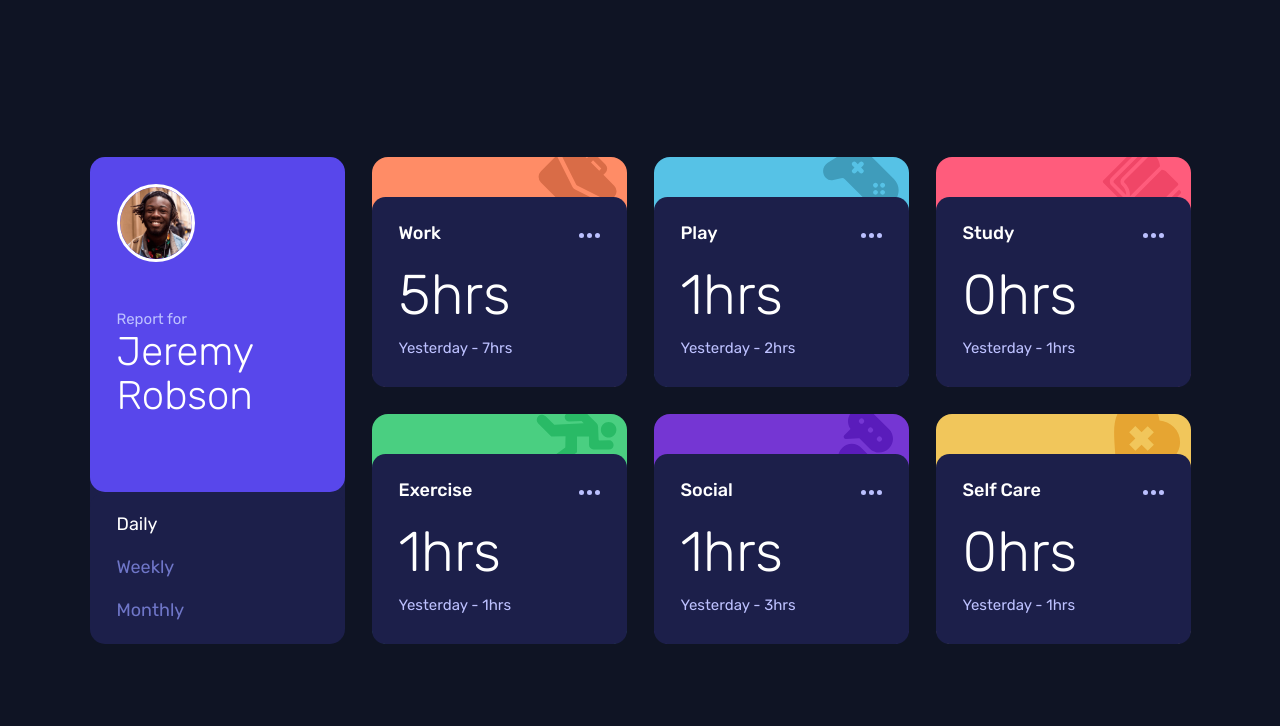
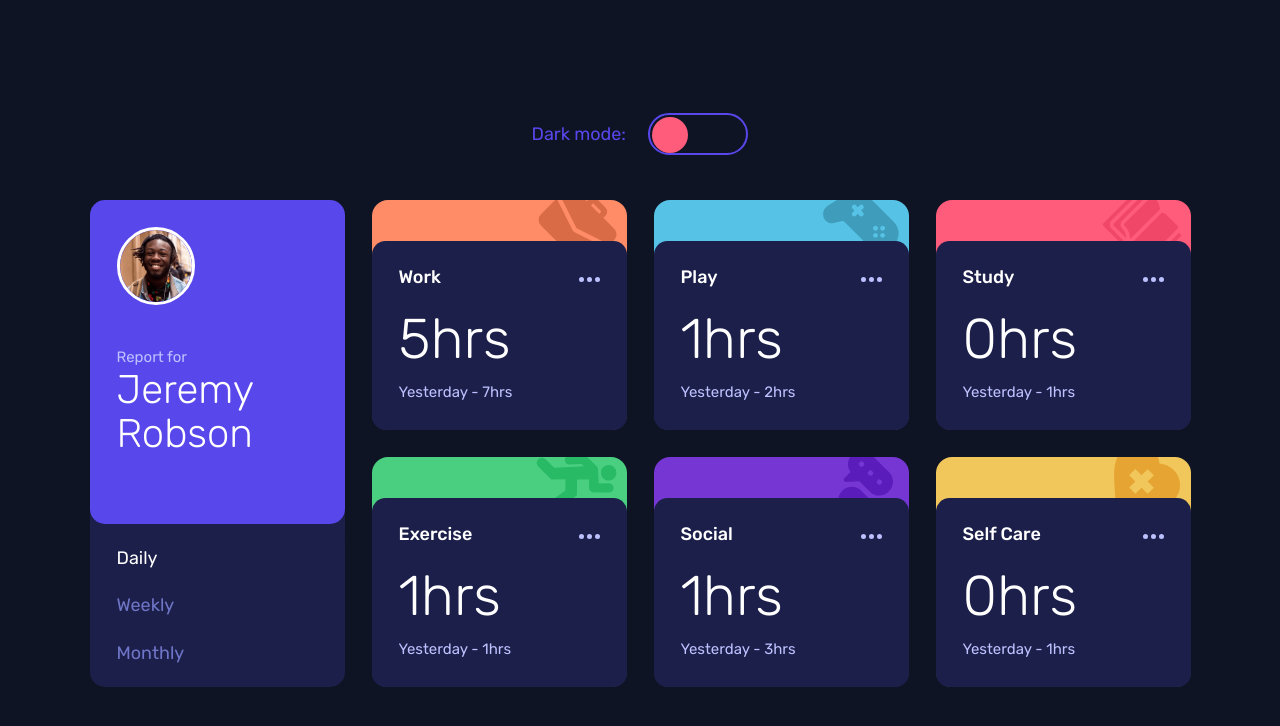
Before and after one commit to DavidPokrajac/Time-Tracking-Dashboard, a Next.js app: page / in a window 1280 px wide. Shown: the top 726 px of the page. Built offline with nearby package versions, Linux system fonts and the light colour scheme.

Commit message:
Added and styled input checkbox to toggle between light and dark mode

```diff
--- a/src/app/components/Card.tsx
+++ b/src/app/components/Card.tsx
@@ -17,7 +17,7 @@ export interface CardProps {
 export default function Card({ data, timeframe }: CardProps) {
     return (
         <div className="card-frame">
-            <div className="card bg-neutral-darkBlue rounded-xl p-6 hover:bg-[#33397A] hover:cursor-pointer transition delay-50 duration-300 ease-out">
+            <div className="card text-black bg-white dark:text-white dark:bg-neutral-darkBlue rounded-xl p-6 dark:hover:bg-[#33397A] hover:cursor-pointer transition delay-50 duration-300 ease-out">
                 <a className="float-right mt-2">
                     <Image
                         src="/images/icon-ellipsis.svg"
--- a/src/app/components/CardContainer.tsx
+++ b/src/app/components/CardContainer.tsx
@@ -33,7 +33,7 @@ export default function CardContainer({ data }: CardContainerProps) {
 
     return (
         <>
-            <div className="grid col-start-2 col-end-3 md:col-start-2 md:col-span-3 md:row-start-1 md:row-end-2 md:grid-cols-subgrid lg:col-start-2 lg:col-end-3 lg:row-start-1 lg:row-span-2">
+            <div className="grid col-start-2 col-end-3 md:col-start-2 md:col-span-3 md:row-start-1 md:row-end-2 md:grid-cols-subgrid lg:col-start-2 lg:col-end-3 lg:row-start-1 lg:row-span-2 ">
                 <ProfileCard />
                 <div className="buttons-container bg-neutral-darkBlue flex flex-row justify-between md:flex-col md:justify-evenly items-start px-8 py-4 md:px-0 md:pr-6 md:py-0 lg:px-6 rounded-[15px]">
                     <Button
--- /dev/null
+++ b/src/app/components/Input.tsx
@@ -0,0 +1,52 @@
+"use client";
+
+import { useState, useEffect } from "react";
+
+export default function Input() {
+    const [darkMode, setDarkMode] = useState<boolean>(false);
+    useEffect(() => {
+        if (
+            localStorage.getItem("color-theme") === "dark" ||
+            (!("color-theme" in localStorage) &&
+                window.matchMedia("(prefers-color-scheme: dark)").matches)
+        ) {
+            document.documentElement.classList.add("dark");
+        } else {
+            document.documentElement.classList.remove("dark");
+        }
+
+        if (localStorage.getItem("color-theme")) {
+            if (localStorage.getItem("color-theme") === "light") {
+                document.documentElement.classList.add("dark");
+                localStorage.setItem("color-theme", "dark");
+                localStorage.setItem("saved", "true");
+            } else {
+                document.documentElement.classList.remove("dark");
+                localStorage.setItem("color-theme", "light");
+                localStorage.setItem("saved", "false");
+            }
+        } else {
+            if (document.documentElement.classList.contains("dark")) {
+                document.documentElement.classList.remove("dark");
+                localStorage.setItem("color-theme", "light");
+                localStorage.setItem("saved", "false");
+            } else {
+                document.documentElement.classList.add("dark");
+                localStorage.setItem("color-theme", "dark");
+                localStorage.setItem("saved", "true");
+            }
+        }
+    }, [darkMode]);
+
+    return (
+        <span className="text-primary-blue mb-10 mx-auto flex items-center gap-5">
+            Dark mode:
+            <label>
+                <input
+                    type="checkbox"
+                    onChange={() => setDarkMode(!darkMode)}
+                />
+            </label>
+        </span>
+    );
+}
--- a/src/app/components/ProfileCard.tsx
+++ b/src/app/components/ProfileCard.tsx
@@ -2,13 +2,13 @@ import Image from "next/image";
 
 export default function ProfileCard() {
     return (
-        <div className="bg-primary-blue rounded-[15px] p-6 flex flex-row md:grid md:col-start-1 md:col-span-2">
+        <div className="bg-gray-50 text-primary-blue dark:bg-primary-blue dark:text-white rounded-[15px] p-6 flex flex-row md:grid md:col-start-1 md:col-span-2 border-2 border-solid border-neutral-veryDarkBlue dark:border-none">
             <Image
                 src="/images/image-jeremy.png"
                 width={78}
                 height={78}
                 alt="A mugshot of a person"
-                className="row-start-1 col-start-1 col-end-2 border-[3px] border-solid border-white rounded-full"
+                className="row-start-1 col-start-1 col-end-2 border-[3px] border-solid border-primary-blue dark:border-white rounded-full"
             />
             <div className="grid md:grid-rows-[min-content_1fr] col-start-2 col-end-3 row-start-1 ml-6 md:col-start-1 md:col-end-2 md:row-start-2 md:ml-0">
                 <p className="report text-[0.83333rem] row-start-1 text-[var(--clr-neutral-pale-blue)]">
--- a/src/app/globals.css
+++ b/src/app/globals.css
@@ -1,85 +1,6 @@
 @tailwind base;
 @tailwind components;
 @tailwind utilities;
-
-*,
-*::before,
-*::after {
-    box-sizing: border-box;
-}
-
-html {
-    -moz-text-size-adjust: none;
-    -webkit-text-size-adjust: none;
-    text-size-adjust: none;
-}
-
-body,
-h1,
-h2,
-h3,
-h4,
-p,
-figure,
-blockquote,
-dl,
-dd {
-    margin-block-end: 0;
-}
-
-ul[role="list"],
-ol[role="list"] {
-    list-style: none;
-}
-
-body {
-    min-height: 100vh;
-    line-height: 1.5;
-}
-
-h1,
-h2,
-h3,
-h4,
-button,
-input,
-label {
-    line-height: 1.1;
-}
-
-h1,
-h2,
-h3,
-h4 {
-    text-wrap: balance;
-}
-
-a:not([class]) {
-    text-decoration-skip-ink: auto;
-    color: currentColor;
-}
-
-img,
-picture {
-    max-width: 100%;
-    display: block;
-}
-
-input,
-button,
-textarea,
-select {
-    font-family: inherit;
-    font-size: inherit;
-}
-
-textarea:not([rows]) {
-    min-height: 10em;
-}
-
-:target {
-    scroll-margin-block: 5ex;
-}
 
 .card-frame {
     position: relative;
@@ -180,6 +101,114 @@ textarea:not([rows]) {
     place-self: end start;
 }
 
+html:has(:not([class*="dark"])) .card-frame:nth-of-type(2) .card {
+    border: 2px solid var(--clr-primary-work);
+    color: var(--clr-primary-work);
+
+    .card-stats p:last-child {
+        color: hsla(15, 100%, 70%, 0.6);
+    }
+}
+
+html:has(:not([class*="dark"])) .card-frame:nth-of-type(3) .card {
+    border: 2px solid var(--clr-primary-play);
+    color: var(--clr-primary-play);
+
+    .card-stats p:last-child {
+        color: hsla(195, 74%, 62%, 0.8);
+    }
+}
+
+html:has(:not([class*="dark"])) .card-frame:nth-of-type(4) .card {
+    border: 2px solid var(--clr-primary-study);
+    color: var(--clr-primary-study);
+
+    .card-stats p:last-child {
+        color: hsla(348, 100%, 68%, 0.8);
+    }
+}
+
+html:has(:not([class*="dark"])) .card-frame:nth-of-type(5) .card {
+    border: 2px solid var(--clr-primary-exercise);
+    color: var(--clr-primary-exercise);
+
+    .card-stats p:last-child {
+        color: hsla(145, 58%, 55%, 0.8);
+    }
+}
+
+html:has(:not([class*="dark"])) .card-frame:nth-of-type(6) .card {
+    border: 2px solid var(--clr-primary-social);
+    color: var(--clr-primary-social);
+
+    .card-stats p:last-child {
+        color: hsla(264, 64%, 52%, 0.8);
+    }
+}
+
+html:has(:not([class*="dark"])) .card-frame:nth-of-type(7) .card {
+    border: 2px solid var(--clr-primary-self-care);
+    color: var(--clr-primary-self-care);
+
+    .card-stats p:last-child {
+        color: hsla(43, 84%, 65%, 0.8);
+    }
+}
+
+html[class*="dark"] .card-frame:nth-of-type(2) .card {
+    border: none;
+    color: white;
+
+    .card-stats p:last-child {
+        color: var(--clr-neutral-pale-blue);
+    }
+}
+
+html[class*="dark"] .card-frame:nth-of-type(3) .card {
+    border: none;
+    color: white;
+
+    .card-stats p:last-child {
+        color: var(--clr-neutral-pale-blue);
+    }
+}
+
+html[class*="dark"] .card-frame:nth-of-type(4) .card {
+    border: none;
+    color: white;
+
+    .card-stats p:last-child {
+        color: var(--clr-neutral-pale-blue);
+    }
+}
+
+html[class*="dark"] .card-frame:nth-of-type(5) .card {
+    border: none;
+    color: white;
+
+    .card-stats p:last-child {
+        color: var(--clr-neutral-pale-blue);
+    }
+}
+
+html[class*="dark"] .card-frame:nth-of-type(6) .card {
+    border: none;
+    color: white;
+
+    .card-stats p:last-child {
+        color: var(--clr-neutral-pale-blue);
+    }
+}
+
+html[class*="dark"] .card-frame:nth-of-type(7) .card {
+    border: none;
+    color: white;
+
+    .card-stats p:last-child {
+        color: var(--clr-neutral-pale-blue);
+    }
+}
+
 @media (min-width: 767px) {
     .card-frame:nth-of-type(2),
     .card-frame:nth-of-type(3),
@@ -258,3 +287,30 @@ textarea:not([rows]) {
         grid-column: 2 / 3;
     }
 }
+
+label {
+    display: inline-block;
+    width: 100px;
+    height: 42px;
+    border: 2px solid var(--clr-primary-blue);
+    border-radius: 100vw;
+    position: relative;
+    cursor: pointer;
+}
+
+input[type="checkbox"] {
+    appearance: none;
+    width: 36px;
+    aspect-ratio: 1 / 1;
+    background-color: var(--clr-primary-study);
+    border-radius: 100vw;
+    position: absolute;
+    top: 2px;
+    left: 2px;
+    transition: left 0.5s ease-in-out;
+}
+
+input[type="checkbox"]:checked {
+    left: calc(100px - 40px);
+    background-color: var(--clr-primary-exercise);
+}
--- a/src/app/layout.tsx
+++ b/src/app/layout.tsx
@@ -1,6 +1,7 @@
 import type { Metadata } from "next";
 import { Rubik } from "next/font/google";
 import "./variables.css";
+import "./reset.css";
 import "./globals.css";
 
 export const metadata: Metadata = {
@@ -23,7 +24,7 @@ export default function RootLayout({
     return (
         <html lang="en" className="text-[length:var(--fs-main)]">
             <body
-                className={`${rubik.className} antialiased bg-neutral-veryDarkBlue text-white`}
+                className={`${rubik.className} antialiased bg-slate-100 dark:bg-neutral-veryDarkBlue text-white transition-all duration-1000 ease-in-out`}
             >
                 {children}
             </body>
--- a/src/app/page.tsx
+++ b/src/app/page.tsx
@@ -1,13 +1,15 @@
 import { promises as fs } from "fs";
 import CardContainer from "./components/CardContainer";
 import "./globals.css";
+import Input from "./components/Input";
 
 export default async function Home() {
     const file = await fs.readFile(process.cwd() + "/data.json", "utf8");
     const data = JSON.parse(file);
 
     return (
-        <main className="min-h-screen content-center">
+        <main className="min-h-screen flex flex-col justify-center">
+            <Input />
             <section className="grid grid-cols-[10px_95%_10px] justify-center grid-rows-[200px_repeat(8,_175px)] md:grid-cols-[20px_repeat(4,_minmax(100px,_255px))_20px] md:grid-rows-[230px_230px] gap-6">
                 <CardContainer data={data} />
             </section>
--- /dev/null
+++ b/src/app/reset.css
@@ -0,0 +1,78 @@
+*,
+*::before,
+*::after {
+    box-sizing: border-box;
+}
+
+html {
+    -moz-text-size-adjust: none;
+    -webkit-text-size-adjust: none;
+    text-size-adjust: none;
+}
+
+body,
+h1,
+h2,
+h3,
+h4,
+p,
+figure,
+blockquote,
+dl,
+dd {
+    margin-block-end: 0;
+}
+
+ul[role="list"],
+ol[role="list"] {
+    list-style: none;
+}
+
+body {
+    min-height: 100vh;
+    line-height: 1.5;
+}
+
+h1,
+h2,
+h3,
+h4,
+button,
+input,
+label {
+    line-height: 1.1;
+}
+
+h1,
+h2,
+h3,
+h4 {
+    text-wrap: balance;
+}
+
+a:not([class]) {
+    text-decoration-skip-ink: auto;
+    color: currentColor;
+}
+
+img,
+picture {
+    max-width: 100%;
+    display: block;
+}
+
+input,
+button,
+textarea,
+select {
+    font-family: inherit;
+    font-size: inherit;
+}
+
+textarea:not([rows]) {
+    min-height: 10em;
+}
+
+:target {
+    scroll-margin-block: 5px;
+}
--- a/tailwind.config.ts
+++ b/tailwind.config.ts
@@ -28,5 +28,6 @@ export default {
             },
         },
     },
+    darkMode: "class",
     plugins: [],
 } satisfies Config;
```
